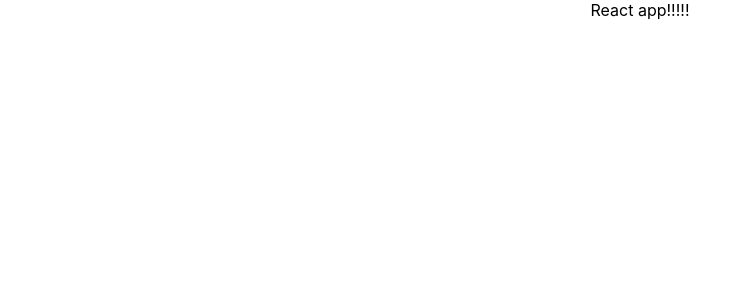
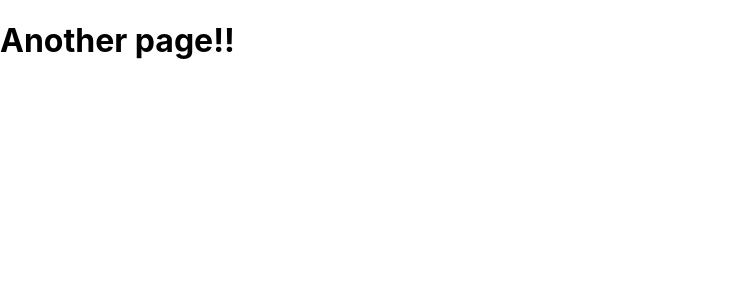
Before and after one commit to oyunerdene-m/finance2, a React (Create React App) app in the folder front/: page /another in a window 1280 px wide. Shown: the top 300 px of the page, without its empty margins (0-752 px from the left). Built offline with nearby package versions, Linux system fonts and the light colour scheme.

Commit message:
created home and another pages

```diff
--- a/front/package.json
+++ b/front/package.json
@@ -8,6 +8,7 @@
     "@testing-library/user-event": "^13.5.0",
     "react": "^18.2.0",
     "react-dom": "^18.2.0",
+    "react-router-dom": "^6.5.0",
     "react-scripts": "5.0.1",
     "web-vitals": "^2.1.4"
   },
--- a/front/src/App.js
+++ b/front/src/App.js
@@ -1,7 +1,15 @@
 import './App.css';
+import { Route, Routes } from 'react-router-dom';
+import Home from './pages/home';
+import AnotherPage from './pages/another';
 
 function App() {
-	return <div className='App'>React app!!!!!</div>;
+	return (
+		<Routes>
+			<Route path='/' element={<Home />} />
+			<Route path='/another' element={<AnotherPage />} />
+		</Routes>
+	);
 }
 
 export default App;
--- a/front/src/index.js
+++ b/front/src/index.js
@@ -2,10 +2,13 @@ import React from 'react';
 import ReactDOM from 'react-dom/client';
 import './index.css';
 import App from './App';
+import { BrowserRouter } from 'react-router-dom';
 
 const root = ReactDOM.createRoot(document.getElementById('root'));
 root.render(
 	<React.StrictMode>
-		<App />
+		<BrowserRouter>
+			<App />
+		</BrowserRouter>
 	</React.StrictMode>,
 );
--- /dev/null
+++ b/front/src/pages/another.jsx
@@ -0,0 +1,3 @@
+export default function AnotherPage() {
+	return <h1>Another page!!</h1>;
+}
--- /dev/null
+++ b/front/src/pages/home.jsx
@@ -0,0 +1,3 @@
+export default function Home() {
+	return <h1>Home page!</h1>;
+}
```
Also changed, not shown: front/src/components/User/Form.jsx (added), front/src/components/User/Login.jsx (added), front/src/components/User/Signup.jsx (added), 1 other file (tests, documents, lock files or other folders).
